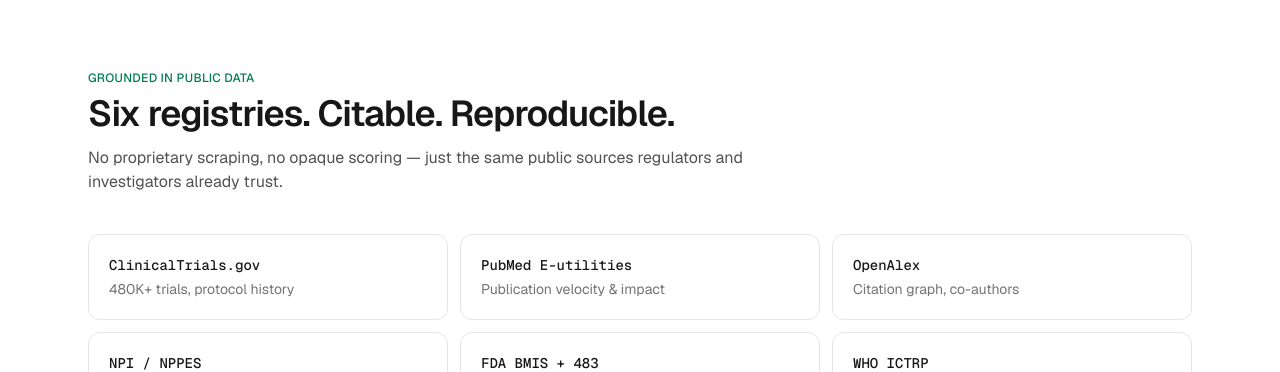
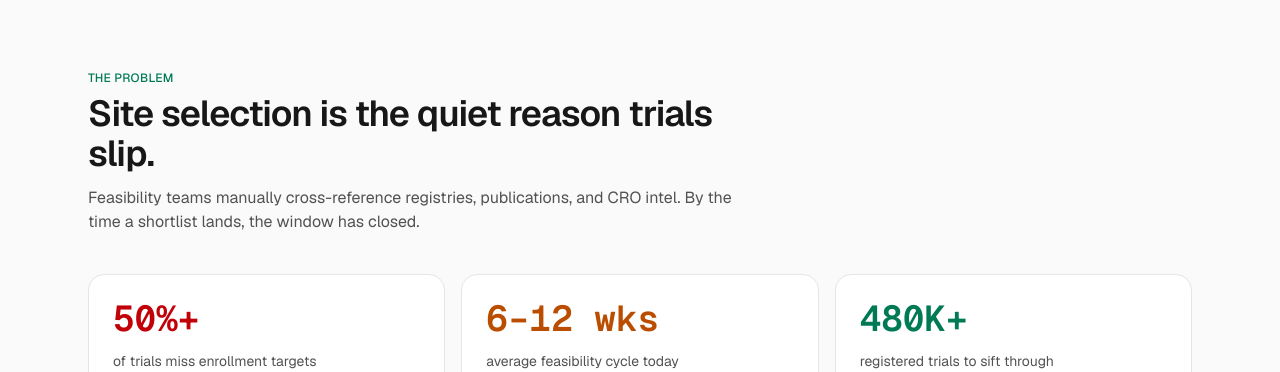
Before and after one commit to sportyhannan/atlas, a Next.js app: page / in a window 1280 px wide. Shown: the part 580-952 px from the top of the page. Built offline with nearby package versions, Linux system fonts and the light colour scheme.

Commit message:
created problem stats component

```diff
--- /dev/null
+++ b/components/landing/problem-stats.tsx
@@ -0,0 +1,50 @@
+import { Counter } from "./counter";
+import { FadeIn } from "./fade-in";
+
+const STATS = [
+  { value: 50, suffix: "%+", label: "of trials miss enrollment targets", tone: "danger" },
+  { value: 6, suffix: "–12 wks", label: "average feasibility cycle today", tone: "warn" },
+  { value: 480, suffix: "K+", label: "registered trials to sift through", tone: "info" },
+] as const;
+
+const TONES: Record<(typeof STATS)[number]["tone"], string> = {
+  danger: "text-red-700",
+  warn: "text-amber-700",
+  info: "text-emerald-700",
+};
+
+export function ProblemStats() {
+  return (
+    <section id="problem" className="border-b border-neutral-200 bg-neutral-50">
+      <div className="mx-auto max-w-6xl px-4 py-20 sm:px-6">
+        <FadeIn>
+          <div className="max-w-2xl">
+            <div className="text-xs font-medium uppercase tracking-wide text-emerald-700">
+              The problem
+            </div>
+            <h2 className="mt-2 text-3xl font-semibold tracking-tight text-neutral-900 sm:text-4xl">
+              Site selection is the quiet reason trials slip.
+            </h2>
+            <p className="mt-3 text-neutral-600">
+              Feasibility teams manually cross-reference registries, publications, and
+              CRO intel. By the time a shortlist lands, the window has closed.
+            </p>
+          </div>
+        </FadeIn>
+
+        <div className="mt-10 grid gap-4 sm:grid-cols-3">
+          {STATS.map((s, i) => (
+            <FadeIn key={s.label} delay={i * 80}>
+              <div className="h-full rounded-2xl border border-neutral-200 bg-white p-6">
+                <div className={`font-mono text-4xl font-semibold ${TONES[s.tone]}`}>
+                  <Counter to={s.value} suffix={s.suffix} />
+                </div>
+                <div className="mt-3 text-sm text-neutral-600">{s.label}</div>
+              </div>
+            </FadeIn>
+          ))}
+        </div>
+      </div>
+    </section>
+  );
+}
```
